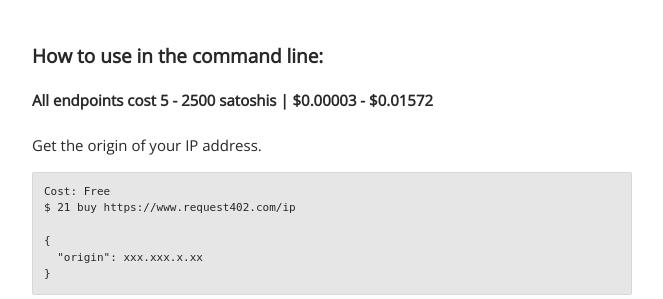
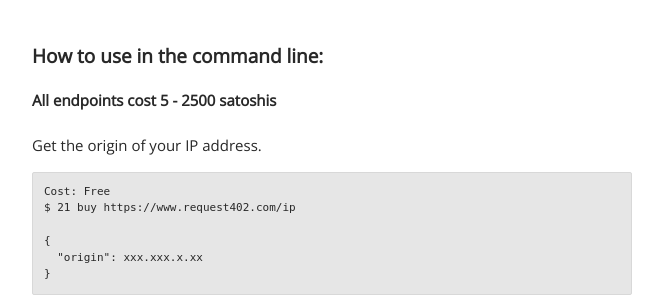
Before and after one commit to Blockshare/request402-django-framework, a Django app: page / in a window 1280 px wide. Shown: the part 578-877 px from the top of the page, without its empty margins (308-971 px from the left). Run offline with Django 3.2, Linux system fonts and the light colour scheme.

Commit message:
removing satoshi to usd conversions.

```diff
--- a/get_request/templates/index.html
+++ b/get_request/templates/index.html
@@ -156,7 +156,7 @@
           </table><br />
          </center>
         <h3>How to use in the command line:</h3>
-        <h4>All endpoints cost 5 - 2500 satoshis | $0.00003 - $0.01572</h4><br>
+        <h4>All endpoints cost 5 - 2500 satoshis</h4><br>
         <p>
           Get the origin of your IP address.
         </p>
```
